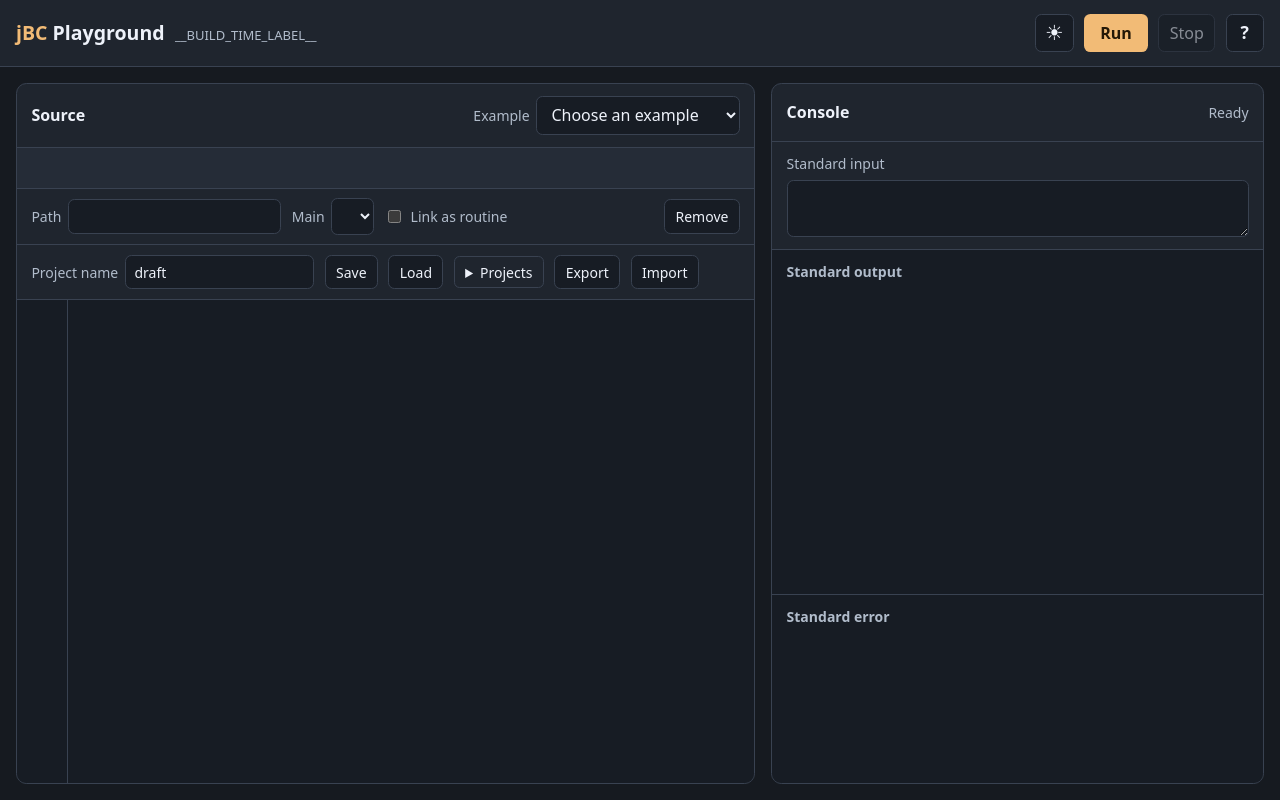
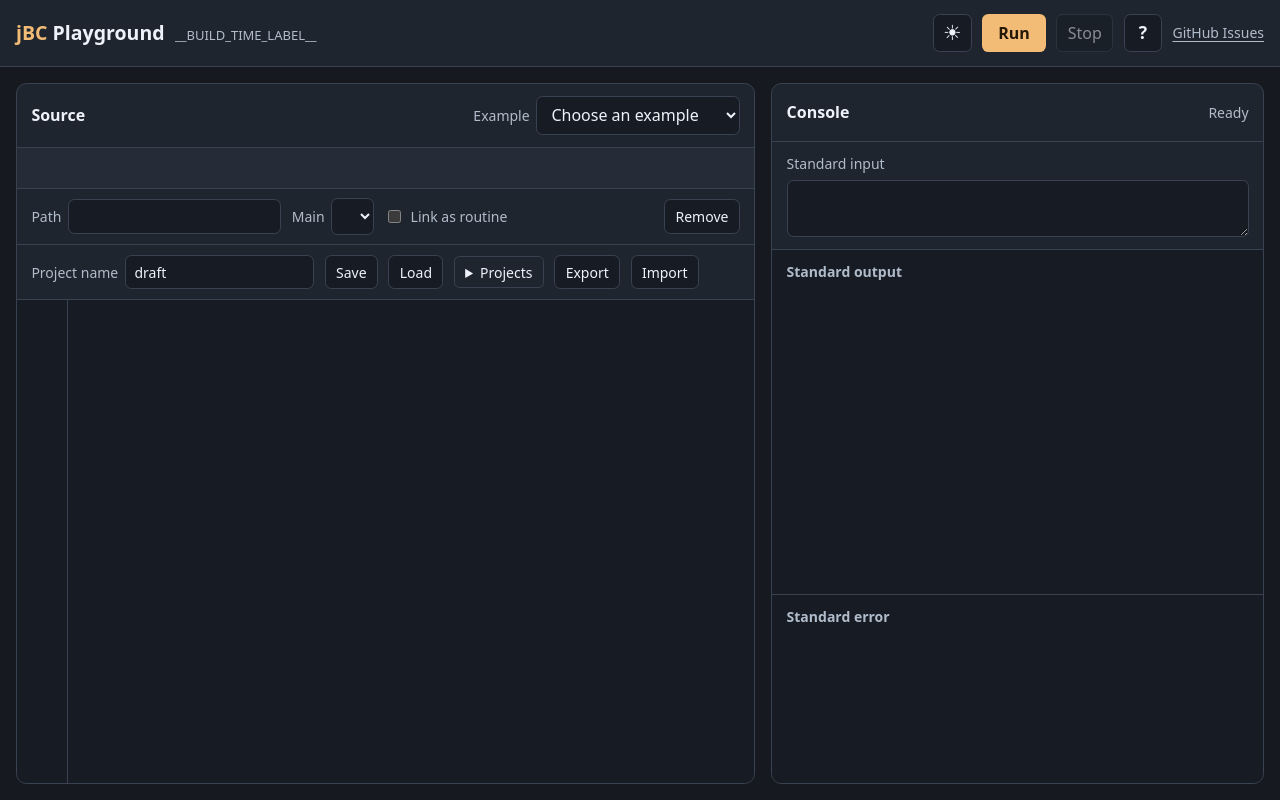
Before and after one commit to jbc-lang/jbc-playground, a website: page web/index.html in a window 1280 px wide. Drawn offline with Linux system fonts and the light colour scheme.

Commit message:
feat(playground): link to GitHub Issues

```diff
--- a/web/index.html
+++ b/web/index.html
@@ -20,6 +20,9 @@
         <button type="button" id="run" class="primary" title="Run (Ctrl or Command + Enter)">Run</button>
         <button type="button" id="stop" disabled>Stop</button>
         <button type="button" id="help" aria-label="Playground help" aria-haspopup="dialog" aria-controls="help-dialog" title="Help">?</button>
+        <a class="issues-link" href="https://github.com/jbc-lang/jbc-playground/issues"
+          target="_blank" rel="noopener noreferrer"
+          aria-label="GitHub Issues (opens in a new tab)">GitHub Issues</a>
       </div>
     </header>
     <main>
--- a/web/style.css
+++ b/web/style.css
@@ -107,6 +107,13 @@ button:disabled { cursor: default; opacity: 0.5; }
   gap: 0.65rem;
 }
 .actions { flex-wrap: wrap; }
+.issues-link {
+  color: var(--secondary);
+  font-size: 0.875rem;
+  text-underline-offset: 0.2em;
+  white-space: nowrap;
+}
+.issues-link:hover { color: var(--text); }
 #project-picker { position: relative; }
 #project-picker summary {
   padding: 0.35rem 0.65rem;
```
